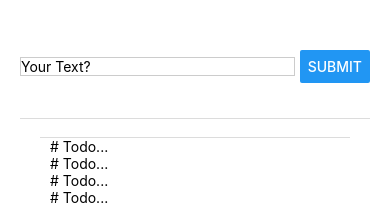
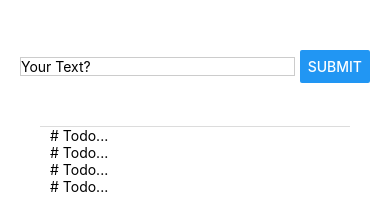
Before and after one commit to BKazimy/NotifierApp, a React Native app: screen / in a window 390 px wide. Shown: the top 205 px of the page. Built offline with nearby package versions, Linux system fonts and the light colour scheme.

Commit message:
Oct 29, 2024, 2:59 AM

```diff
--- a/App.js
+++ b/App.js
@@ -99,9 +99,10 @@ const styles = StyleSheet.create({
     flexDirection: 'row',
     justifyContent: 'space-between',
     alignItems: 'center',
-    paddingBottom: 35,
-    borderBottomWidth: 1,
-    borderBottomColor: 'gainsboro',
+    paddingBottom: 25,
+
+    // borderBottomWidth: 1,
+    // borderBottomColor: 'gainsboro',
   },
 
   textInput: {
```
